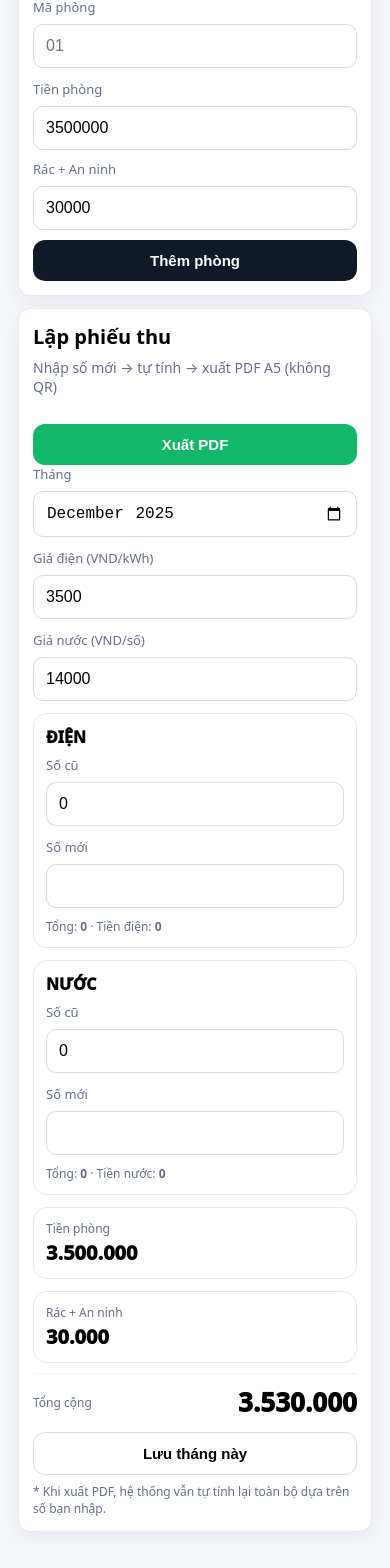
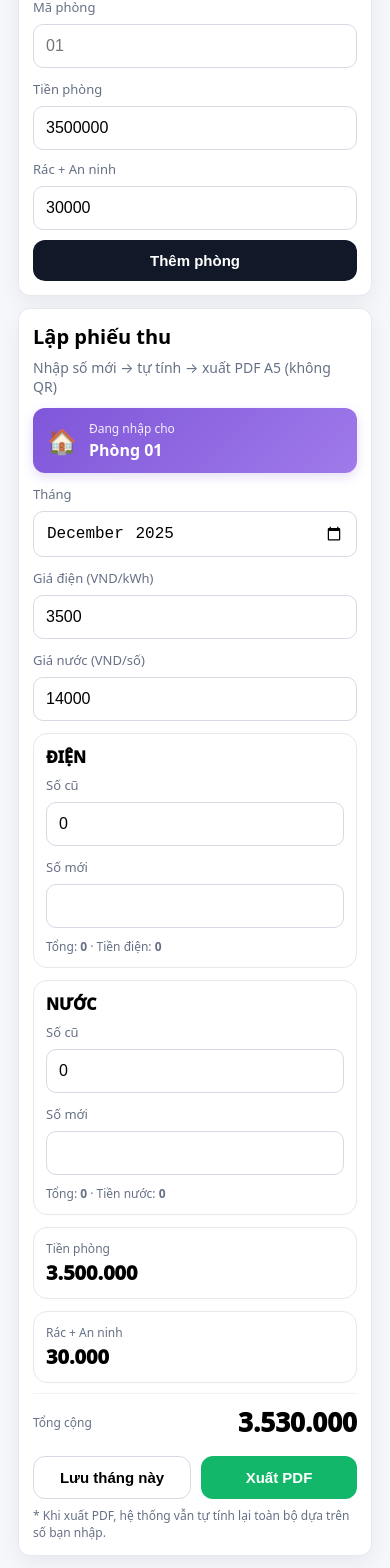
Before and after one commit to Hunt02/motel-receipt-web, a React (Vite) app: page / in a window 390 px wide. Shown: the part 230-1798 px from the top of the page. Before the commit the page ends 1774 px from the top, so only its background shows below. Built offline with nearby package versions, Linux system fonts and the light colour scheme.

Commit message:
Improve UI: Add room badge to show current room, reorganize buttons layout

```diff
--- a/src/App.jsx
+++ b/src/App.jsx
@@ -266,13 +266,21 @@ export default function App() {
 
         {/* RIGHT */}
         <div className="card">
-          <div className="card-header">
-            <div>
-              <div className="h1">Lập phiếu thu</div>
-              <p className="sub">Nhập số mới → tự tính → xuất PDF A5 (không QR)</p>
+          <div>
+            <div className="h1">Lập phiếu thu</div>
+            <p className="sub">Nhập số mới → tự tính → xuất PDF A5 (không QR)</p>
+          </div>
+
+          {/* Hiển thị phòng đang chọn */}
+          {room && (
+            <div className="room-badge">
+              <div className="room-badge-icon">🏠</div>
+              <div>
+                <div className="room-badge-title">Đang nhập cho</div>
+                <div className="room-badge-name">Phòng {room.code}</div>
+              </div>
             </div>
-            <button className="btn btn-green" onClick={exportPdf}>Xuất PDF</button>
-          </div>
+          )}
 
           <div className="row3">
             <div>
@@ -342,8 +350,9 @@ export default function App() {
             <div style={{ fontSize: 26, fontWeight: 950 }}>{money(billPreview.total)}</div>
           </div>
 
-          <div style={{ marginTop: 12, display: "flex", gap: 10 }}>
-            <button className="btn btn-ghost" onClick={saveReading}>Lưu tháng này</button>
+          <div style={{ marginTop: 16, display: "flex", gap: 10, flexWrap: "wrap" }}>
+            <button className="btn btn-ghost" onClick={saveReading} style={{ flex: 1, minWidth: "120px" }}>Lưu tháng này</button>
+            <button className="btn btn-green" onClick={exportPdf} style={{ flex: 1, minWidth: "120px" }}>Xuất PDF</button>
           </div>
 
           <div style={{ marginTop: 8 }} className="small">
--- a/src/styles.css
+++ b/src/styles.css
@@ -26,6 +26,20 @@ input:focus,select:focus{ border-color:#7f56d9; }
 hr.sep{ border:0; border-top:1px solid #f0f1f5; margin:10px 0; }
 .small{ font-size:12px; color:#667085; }
 .card-header{ display:flex; justify-content:space-between; gap:10px; align-items:start; }
+.room-badge{
+  background:linear-gradient(135deg, #7f56d9 0%, #9f7aea 100%);
+  color:#fff;
+  border-radius:12px;
+  padding:14px 16px;
+  margin:16px 0;
+  display:flex;
+  align-items:center;
+  gap:12px;
+  box-shadow:0 4px 12px rgba(127,86,217,0.2);
+}
+.room-badge-icon{ font-size:28px; }
+.room-badge-title{ font-size:12px; opacity:0.9; margin-bottom:2px; }
+.room-badge-name{ font-size:18px; font-weight:900; }
 
 /* Mobile Responsive */
 @media (max-width: 768px) {
@@ -101,6 +115,16 @@ hr.sep{ border:0; border-top:1px solid #f0f1f5; margin:10px 0; }
   .card > div[style*="fontSize: 26"] {
     font-size: 22px !important;
   }
+  .room-badge {
+    margin: 12px 0;
+    padding: 12px 14px;
+  }
+  .room-badge-icon {
+    font-size: 24px;
+  }
+  .room-badge-name {
+    font-size: 16px;
+  }
 }
 
 /* iPhone 14 Pro Max và các màn hình lớn hơn nhưng vẫn là mobile */
```
